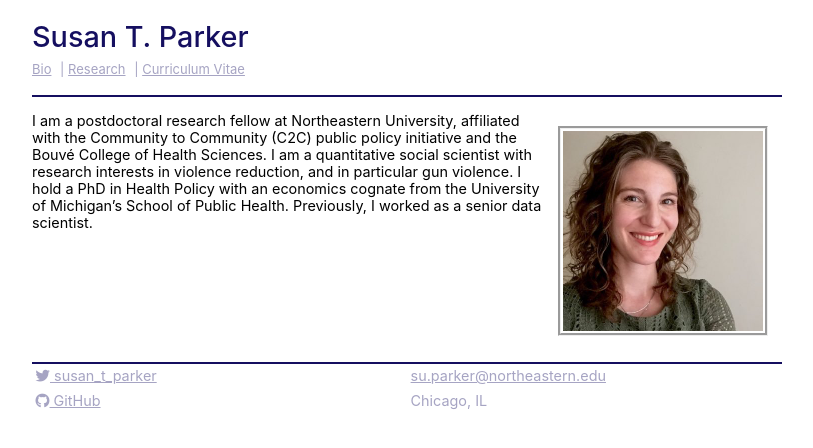
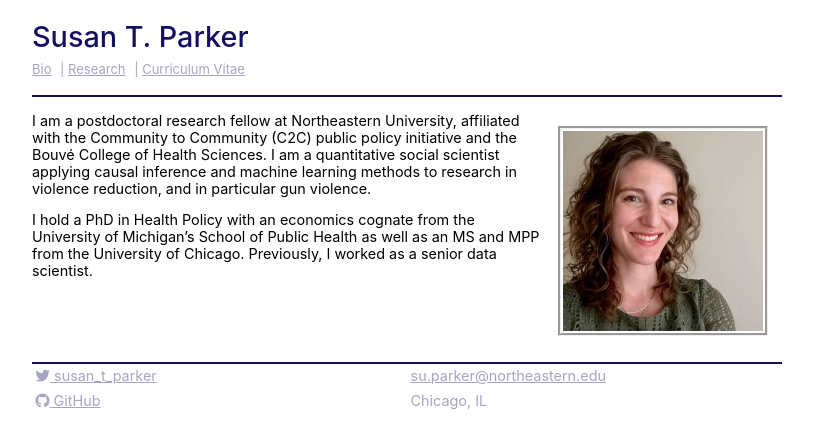
Before and after one commit to sparker6/sparker6.github.io, a Jekyll site: the page built from index.md, in a window 1280 px wide. Shown: the top 448 px of the page, without its empty margins (96-909 px from the left). Built offline with Jekyll 4.4.1, drawn with Linux system fonts in a browser that asks for light colours.

Commit message:
update bio

```diff
--- a/index.md
+++ b/index.md
@@ -3,4 +3,6 @@ layout: default
 title: "Bio"
 ---
 
-I am a postdoctoral research fellow at Northeastern University, affiliated with the Community to Community (C2C) public policy initiative and the Bouvé College of Health Sciences. I am a quantitative social scientist with research interests in violence reduction, and in particular gun violence. I hold a PhD in Health Policy with an economics cognate from the University of Michigan's School of Public Health. Previously, I worked as a senior data scientist.
+I am a postdoctoral research fellow at Northeastern University, affiliated with the Community to Community (C2C) public policy initiative and the Bouvé College of Health Sciences. I am a quantitative social scientist applying causal inference and machine learning methods to research in violence reduction, and in particular gun violence.
+
+I hold a PhD in Health Policy with an economics cognate from the University of Michigan's School of Public Health as well as an MS and MPP from the University of Chicago. Previously, I worked as a senior data scientist.
```
